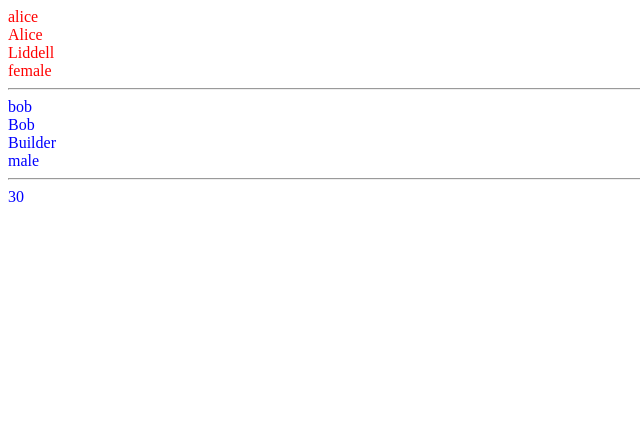
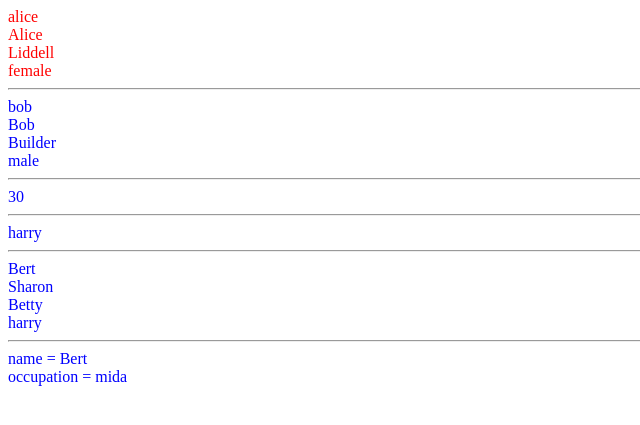
Before and after one commit to merka99/PHP_ALUSED, a PHP site: page / in a window 1280 px wide. Shown: the top 425 px of the page, without its empty margins (0-640 px from the left). Run offline with PHP 8.4, Linux system fonts and the light colour scheme.

Commit message:
Lisati erinevad massiivi stiilid

```diff
--- a/arrays/index.php
+++ b/arrays/index.php
@@ -32,3 +32,22 @@ $character ['special power'] = "x-ray vision";
 
 
 echo $character['age'];
+echo '<hr>';
+
+$users = array ("Bert", "Sharon", "Betty", "harry");
+echo $users[count($users) - 1];
+
+echo '<hr>';
+
+$users = array ("Bert", "Sharon", "Betty", "harry");
+foreach ($users as $val) {
+    print "$val<br>";
+}
+echo '<hr>';
+
+$character = array ('name'=>"Bert",
+    'occupation'=>"mida");
+foreach ($character as $key=>$val )
+{
+    print "$key = $val<br>";
+}
```
